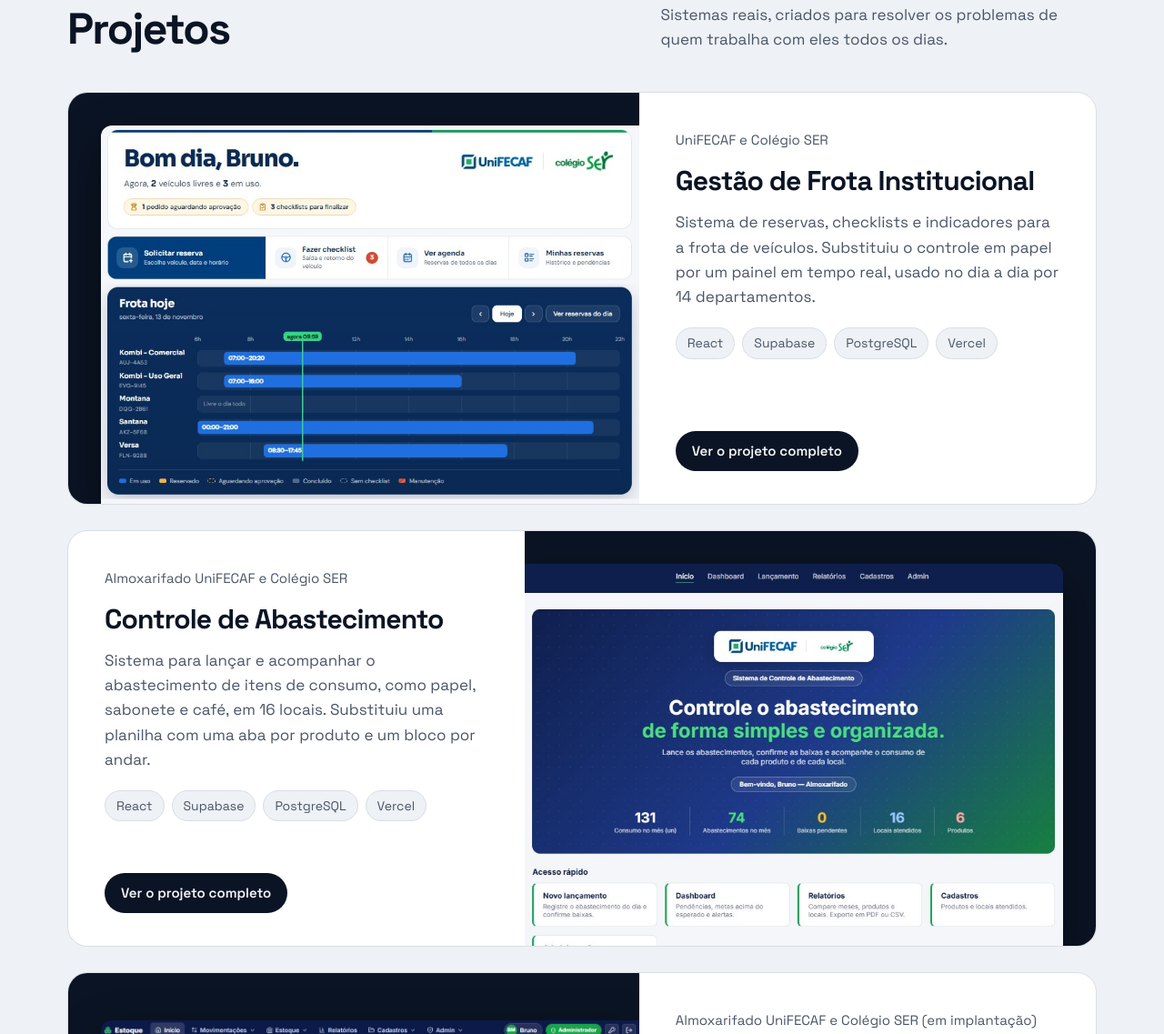
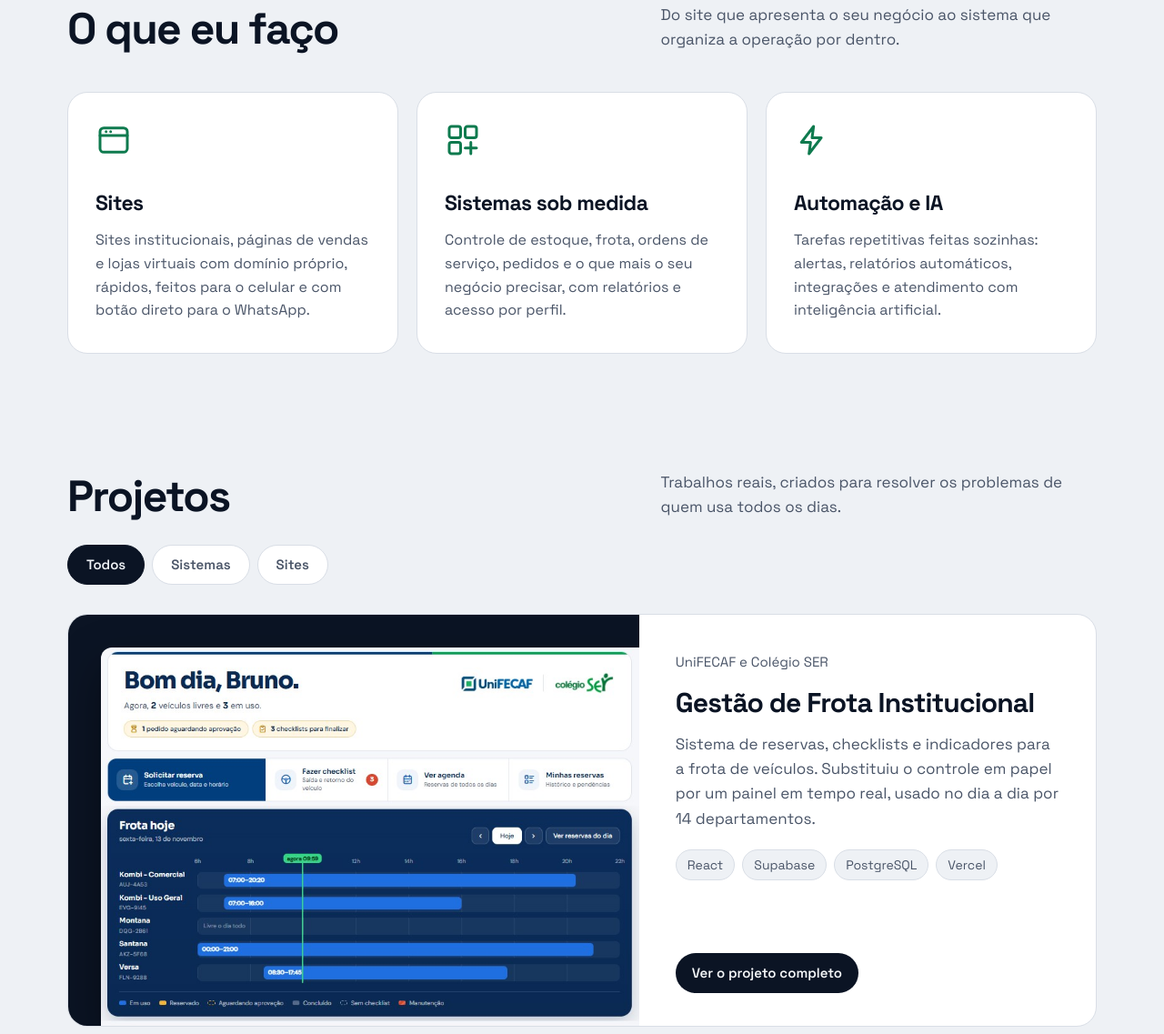
Before and after one commit to 1brunomoreno/portfolio, a plain HTML site: page index.html in a window 1280 px wide. Shown: the part 864-2001 px from the top of the page at 91% size. Drawn offline with nearby package versions, Linux system fonts and the light colour scheme.

Commit message:
Add files via upload

```diff
--- a/data/projects.json
+++ b/data/projects.json
@@ -48,7 +48,8 @@
       }
     ],
     "sort": 1,
-    "published": true
+    "published": true,
+    "category": "sistema"
   },
   {
     "slug": "controle-de-abastecimento",
@@ -93,7 +94,8 @@
       }
     ],
     "sort": 2,
-    "published": true
+    "published": true,
+    "category": "sistema"
   },
   {
     "slug": "controle-de-estoque",
@@ -135,7 +137,8 @@
       }
     ],
     "sort": 3,
-    "published": true
+    "published": true,
+    "category": "sistema"
   },
   {
     "slug": "watts-oficina",
@@ -179,6 +182,50 @@
       }
     ],
     "sort": 4,
+    "published": true,
+    "category": "sistema"
+  },
+  {
+    "slug": "site-brunomorenodev",
+    "category": "site",
+    "title": "Site brunomorenodev.com.br",
+    "client": "Projeto próprio",
+    "summary": "Site de portfólio com identidade visual própria, domínio .com.br e página para cada projeto. Feito para apresentar o trabalho e levar o visitante direto para uma conversa no WhatsApp.",
+    "challenge": "Eu precisava de um lugar profissional para mostrar meus projetos, que funcionasse bem no celular (por onde chega quem vem do Instagram), levasse a pessoa direto para uma conversa e que eu mesmo conseguisse atualizar, sem mexer em código a cada novo projeto.",
+    "solution": [
+      "Identidade visual criada do zero, com logo, cores e tipografia usadas no site e nas redes sociais",
+      "Domínio próprio .com.br com HTTPS",
+      "Layout pensado primeiro para o celular, com modo escuro automático",
+      "Página de cada projeto com antes e depois, desafio, solução, resultado e galeria",
+      "Botão de WhatsApp com mensagem pronta em todas as seções",
+      "Painel administrativo para cadastrar projetos e subir imagens sem mexer no código",
+      "Hospedagem na Vercel, com atualização automática a cada mudança"
+    ],
+    "result": "Do registro do domínio ao site no ar, com quatro projetos publicados, levou um dia. Hoje ele é o link da bio no Instagram e o cartão de visita que acompanha cada proposta.",
+    "tech": [
+      "HTML",
+      "CSS",
+      "JavaScript",
+      "Supabase",
+      "Vercel"
+    ],
+    "cover_url": "img/site/inicio.jpg",
+    "images": [
+      {
+        "url": "img/site/inicio.jpg",
+        "caption": "Página inicial"
+      },
+      {
+        "url": "img/site/projeto.jpg",
+        "caption": "Página de um projeto, com antes e depois"
+      },
+      {
+        "url": "img/site/celular.jpg",
+        "caption": "Versão no celular",
+        "mobile": true
+      }
+    ],
+    "sort": 5,
     "published": true
   }
 ]
--- a/index.html
+++ b/index.html
@@ -3,10 +3,10 @@
 <head>
 <meta charset="utf-8">
 <meta name="viewport" content="width=device-width, initial-scale=1, viewport-fit=cover">
-<title>Bruno Moreno | Sistemas e Automação</title>
-<meta name="description" content="Sistemas web sob medida para empresas e instituições que ainda dependem de papel, planilha e WhatsApp para funcionar.">
-<meta property="og:title" content="Bruno Moreno | Sistemas e Automação">
-<meta property="og:description" content="Sistemas sob medida que tiram seu negócio do papel.">
+<title>Bruno Moreno | Sites, Sistemas e Automação</title>
+<meta name="description" content="Sites e sistemas web sob medida para empresas e instituições que ainda dependem de papel, planilha e WhatsApp para funcionar.">
+<meta property="og:title" content="Bruno Moreno | Sites, Sistemas e Automação">
+<meta property="og:description" content="Sites e sistemas sob medida que tiram seu negócio do papel.">
 <meta property="og:image" content="img/frota/painel.jpg">
 <meta name="theme-color" content="#0B1424">
 <link rel="icon" href="assets/favicon.svg" type="image/svg+xml">
@@ -66,7 +66,7 @@ nav a:hover{color:var(--paper)}
 /* Hero */
 .hero{background:var(--navy);color:var(--paper);overflow:hidden;position:relative}
 .hero .wrap{display:grid;grid-template-columns:minmax(0,1fr) minmax(0,1.05fr);gap:56px;align-items:center;padding-top:88px;padding-bottom:110px}
-.hero h1{font-size:clamp(40px,5.6vw,68px);line-height:1.02;letter-spacing:-.045em;font-weight:700;margin:0 0 24px;max-width:13ch}
+.hero h1{font-size:clamp(40px,5vw,62px);line-height:1.02;letter-spacing:-.045em;font-weight:700;margin:0 0 24px;max-width:15ch}
 .hero p.lead{font-size:clamp(18px,1.6vw,20px);color:var(--mute);max-width:46ch;margin:0 0 36px}
 .hero p.lead strong{color:var(--paper);font-weight:600}
 .actions{display:flex;flex-wrap:wrap;gap:14px}
@@ -93,6 +93,17 @@ section.block{padding:104px 0}
 h2{font-size:clamp(32px,4vw,48px);line-height:1.05;letter-spacing:-.035em;margin:0;font-weight:700}
 .head p{margin:0;color:var(--text-2);max-width:44ch}
 
+/* Serviços e filtros */
+.services{display:grid;grid-template-columns:repeat(3,minmax(0,1fr));gap:20px}
+.service{background:var(--card);border:1px solid var(--line-2);border-radius:var(--radius-lg);padding:32px 30px 34px}
+.service svg{width:40px;height:40px;color:var(--mint-ink);margin-bottom:22px}
+.service h3{margin:0 0 10px;font-size:23px;letter-spacing:-.025em}
+.service p{margin:0;color:var(--text-2);font-size:16px}
+@media (max-width:900px){.services{grid-template-columns:1fr}}
+.filters{display:flex;gap:8px;flex-wrap:wrap;margin:-16px 0 32px}
+.filter{min-height:44px;padding:0 20px;border-radius:999px;border:1px solid var(--line-2);background:var(--card);color:var(--text-2);font:inherit;font-size:15px;font-weight:600;cursor:pointer}
+.filter:hover{color:var(--text)}
+.filter[aria-pressed="true"]{background:var(--text);border-color:var(--text);color:var(--surface)}
 /* Projetos */
 .projects{display:grid;gap:28px}
 .project{display:grid;grid-template-columns:minmax(0,1.25fr) minmax(0,1fr);background:var(--card);border-radius:var(--radius-lg);overflow:hidden;border:1px solid var(--line-2)}
@@ -195,6 +206,7 @@ dialog.case::backdrop{background:rgba(5,10,20,.7)}
     </a>
     <nav aria-label="Principal">
       <ul>
+        <li><a href="#servicos">Serviços</a></li>
         <li><a href="#projetos">Projetos</a></li>
         <li><a href="#como-trabalho">Como trabalho</a></li>
         <li><a href="#sobre">Sobre</a></li>
@@ -208,8 +220,8 @@ dialog.case::backdrop{background:rgba(5,10,20,.7)}
   <section class="hero">
     <div class="wrap">
       <div>
-        <h1>Sistemas sob medida que tiram seu negócio do papel.</h1>
-        <p class="lead">Eu sou o <strong>Bruno Moreno</strong>. Crio sistemas web para empresas e instituições que ainda dependem de planilha, caderno e WhatsApp para funcionar.</p>
+        <h1>Sites e sistemas sob medida que tiram seu negócio do papel.</h1>
+        <p class="lead">Eu sou o <strong>Bruno Moreno</strong>. Crio sites e sistemas web para empresas e instituições que querem crescer sem depender de planilha, caderno e WhatsApp.</p>
         <div class="actions">
           <a class="btn btn-mint js-wa" href="#contato">
             <svg viewBox="0 0 24 24" fill="none" stroke="currentColor" stroke-width="2" stroke-linecap="round" stroke-linejoin="round" aria-hidden="true"><path d="M21 11.5a8.4 8.4 0 0 1-12.4 7.4L3 21l2.1-5.4A8.4 8.4 0 1 1 21 11.5z"/></svg>
@@ -232,11 +244,42 @@ dialog.case::backdrop{background:rgba(5,10,20,.7)}
     </div>
   </section>
 
-  <section class="block" id="projetos">
+  <section class="block" id="servicos">
+    <div class="wrap">
+      <div class="head">
+        <h2>O que eu faço</h2>
+        <p>Do site que apresenta o seu negócio ao sistema que organiza a operação por dentro.</p>
+      </div>
+      <div class="services">
+        <article class="service">
+          <svg viewBox="0 0 24 24" fill="none" stroke="currentColor" stroke-width="1.8" stroke-linecap="round" stroke-linejoin="round" aria-hidden="true"><rect x="3" y="4" width="18" height="16" rx="2.5"/><path d="M3 9h18M7 6.5h.01M10 6.5h.01"/></svg>
+          <h3>Sites</h3>
+          <p>Sites institucionais, páginas de vendas e lojas virtuais com domínio próprio, rápidos, feitos para o celular e com botão direto para o WhatsApp.</p>
+        </article>
+        <article class="service">
+          <svg viewBox="0 0 24 24" fill="none" stroke="currentColor" stroke-width="1.8" stroke-linecap="round" stroke-linejoin="round" aria-hidden="true"><rect x="3" y="3" width="7.5" height="7.5" rx="1.5"/><rect x="13.5" y="3" width="7.5" height="7.5" rx="1.5"/><rect x="3" y="13.5" width="7.5" height="7.5" rx="1.5"/><path d="M13.5 17.25h7.5M17.25 13.5V21"/></svg>
+          <h3>Sistemas sob medida</h3>
+          <p>Controle de estoque, frota, ordens de serviço, pedidos e o que mais o seu negócio precisar, com relatórios e acesso por perfil.</p>
+        </article>
+        <article class="service">
+          <svg viewBox="0 0 24 24" fill="none" stroke="currentColor" stroke-width="1.8" stroke-linecap="round" stroke-linejoin="round" aria-hidden="true"><path d="M13 3 5 13.5h6L10 21l8-10.5h-6L13 3z"/></svg>
+          <h3>Automação e IA</h3>
+          <p>Tarefas repetitivas feitas sozinhas: alertas, relatórios automáticos, integrações e atendimento com inteligência artificial.</p>
+        </article>
+      </div>
+    </div>
+  </section>
+
+  <section class="block" id="projetos" style="padding-top:24px">
     <div class="wrap">
       <div class="head">
         <h2>Projetos</h2>
-        <p>Sistemas reais, criados para resolver os problemas de quem trabalha com eles todos os dias.</p>
+        <p>Trabalhos reais, criados para resolver os problemas de quem usa todos os dias.</p>
+      </div>
+      <div class="filters" role="group" aria-label="Filtrar projetos">
+        <button type="button" class="filter" data-f="todos" aria-pressed="true">Todos</button>
+        <button type="button" class="filter" data-f="sistema" aria-pressed="false">Sistemas</button>
+        <button type="button" class="filter" data-f="site" aria-pressed="false">Sites</button>
       </div>
       <div class="projects" id="project-list" aria-live="polite"></div>
     </div>
@@ -323,6 +366,12 @@ dialog.case::backdrop{background:rgba(5,10,20,.7)}
   if (C.PORTRAIT_URL){ $("#portrait").innerHTML = '<img src="'+esc(C.PORTRAIT_URL)+'" alt="Foto de Bruno Moreno">'; }
 
   let projects = [];
+  let filter = "todos";
+  document.querySelectorAll(".filter").forEach(b => b.addEventListener("click", () => {
+    filter = b.dataset.f;
+    document.querySelectorAll(".filter").forEach(x => x.setAttribute("aria-pressed", String(x === b)));
+    renderList();
+  }));
 
   async function load(){
     try{
@@ -350,7 +399,8 @@ dialog.case::backdrop{background:rgba(5,10,20,.7)}
       el.innerHTML = '<div class="empty">Os projetos estão sendo atualizados. Volte em breve ou fale comigo pelo WhatsApp.</div>';
       return;
     }
-    el.innerHTML = projects.map(p => `
+    const shown = filter === "todos" ? projects : projects.filter(p => (p.category || "sistema") === filter);
+    el.innerHTML = shown.map(p => `
       <article class="project">
         <div class="shot"><img src="${esc(p.cover_url)}" alt="Tela do projeto ${esc(p.title)}" loading="lazy"></div>
         <div class="body">
```
Also changed, not shown: img/site/celular.jpg (added), img/site/inicio.jpg (added), img/site/projeto.jpg (added).
